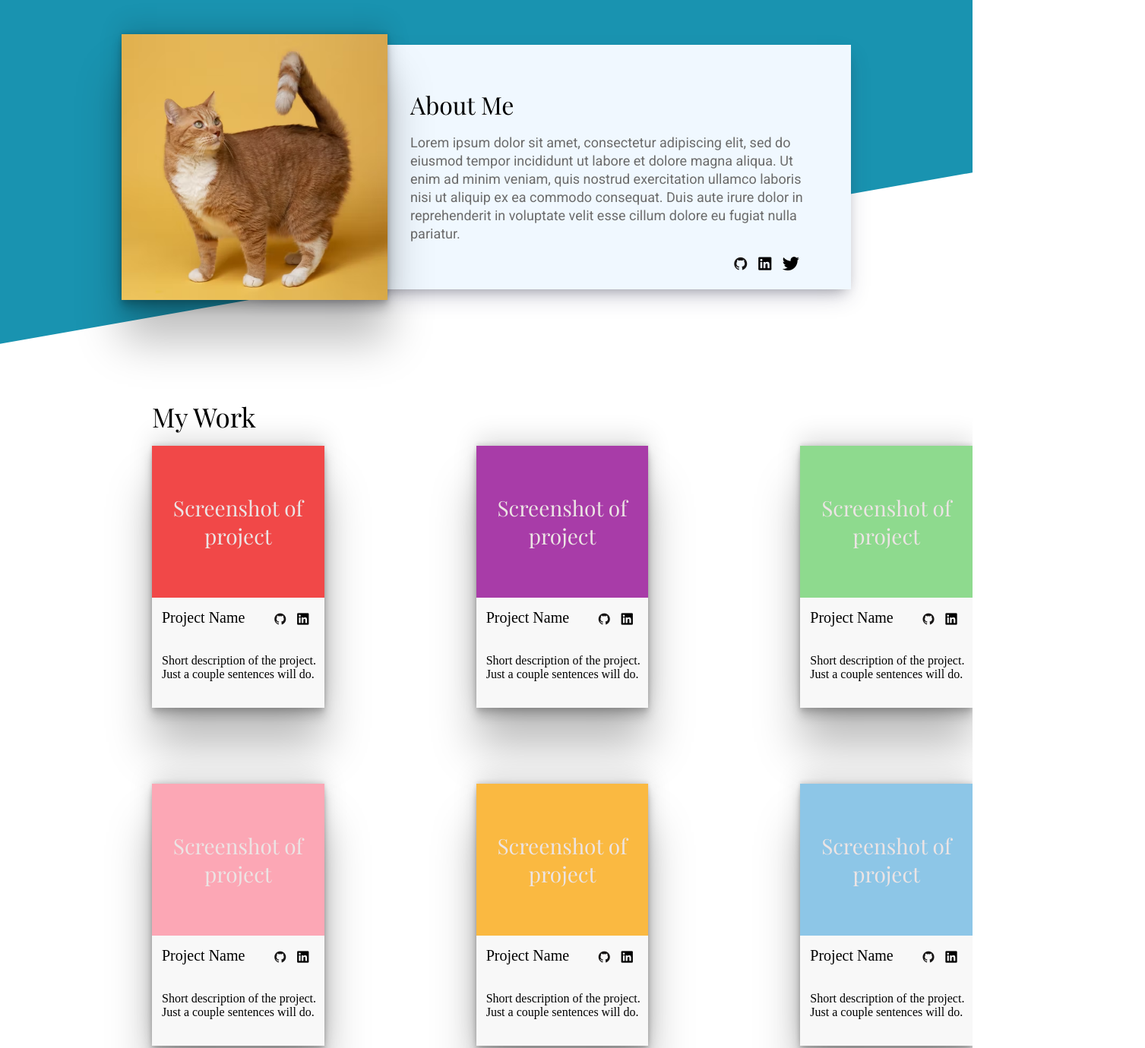
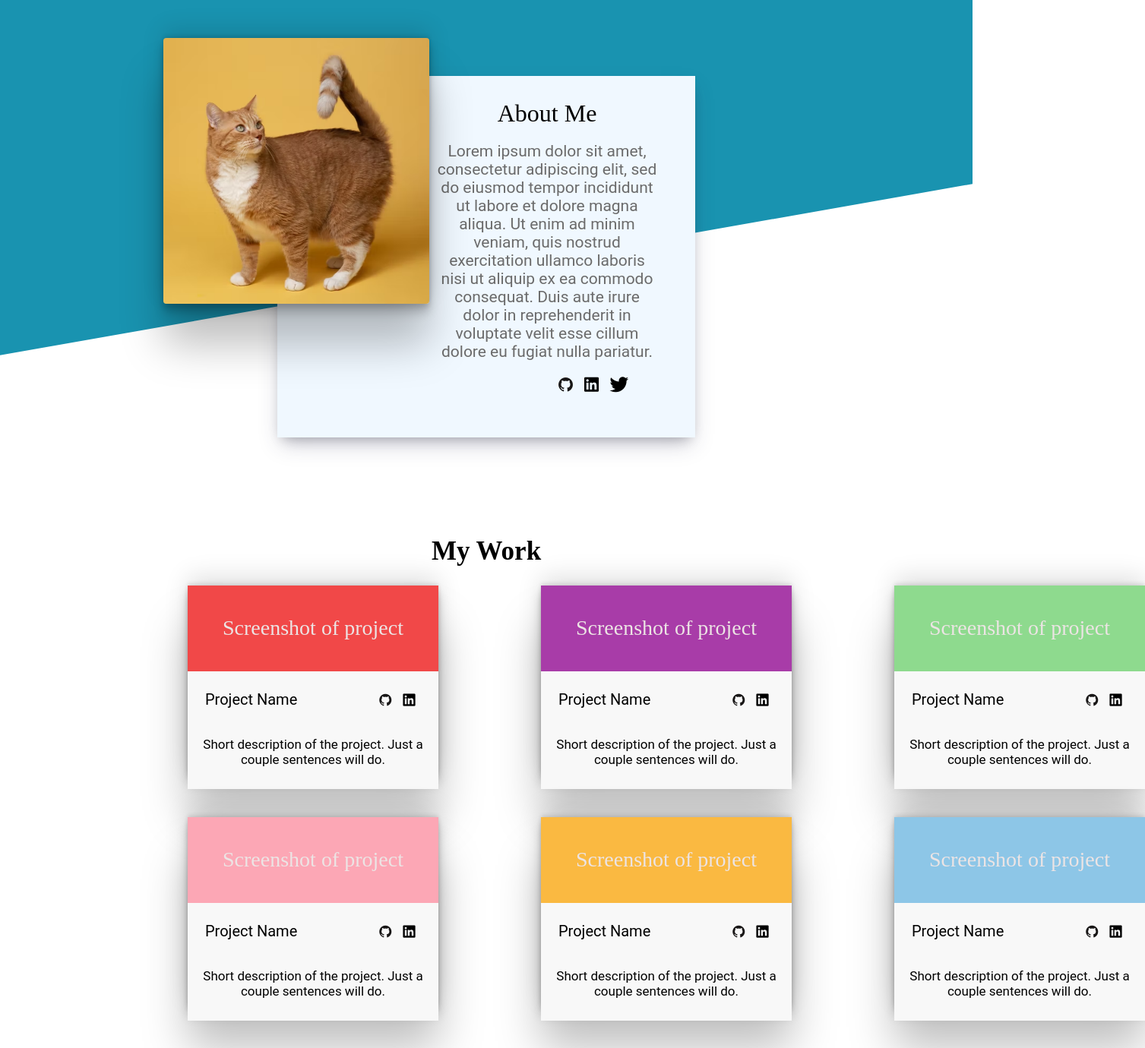
Before and after one commit to Jwilkins48/Responsive-practice, a plain HTML site: page index.html in a window 1280 px wide. Shown: the top 1380 px of the page at 76% size, 1507 px wide, since content can reach past the window. Drawn offline with nearby package versions, Linux system fonts and the light colour scheme.

Commit message:
updated format

```diff
--- a/index.html
+++ b/index.html
@@ -17,8 +17,8 @@
         <div class="aboutMe">
             <h1>About Me</h1>
             <p>Lorem ipsum dolor sit amet, consectetur adipiscing elit, sed do eiusmod
-                tempor incididunt ut labore et dolore magna aliqua. Ut<br> enim ad minim
-                veniam, quis nostrud exercitation ullamco laboris<br> nisi ut aliquip ex
+                tempor incididunt ut labore et dolore magna aliqua. Ut enim ad minim
+                veniam, quis nostrud exercitation ullamco laboris nisi ut aliquip ex
                 ea commodo consequat. Duis aute irure dolor in reprehenderit in
                 voluptate velit esse cillum dolore eu fugiat nulla pariatur.
             </p>
@@ -31,7 +31,7 @@
     </section>
 
     <section class="myWorkContainer">
-        <p class="myWorkHeader">My Work</p>
+        <h2 class="myWorkHeader">My Work</h2>
 
         <div class="allProjectsContainer">
             <div class="projectDisplayContainer">
@@ -128,7 +128,7 @@
 
             <div class="contactInfoContainer">
                 <p>555-555-5555</p>
-                <p>JJWW@gmail.com</p>
+                <p>JennaWilkins@gmail.com</p>
             </div>
 
             <div class="contactIcons">
@@ -139,7 +139,7 @@
         </div>
 
         <div class="contactrightInfo">
-            <img width="540px" height="auto alt="cat" src="images/cat.avif">
+            <img class="catImg2" width="300px" height="auto" alt="cat" src="images/cat.avif">
         </div>
 
     </section>
--- a/style.css
+++ b/style.css
@@ -1,29 +1,101 @@
-@import url('https://fonts.googleapis.com/css2?family=Playfair+Display&family=Roboto&display=swap');
+/* ABOUT ME - PHONE SIZE */
+* {
+    box-sizing: border-box;
+}
 
-body{
+body {
     margin: 0;
-    padding: 0;
+    font-family: 'Roboto', sans-serif;
 }
-.catImg{
-    margin-right: -180px;
+
+.catImg {
+    margin-top: 5px;
+    width: 360px;
+    height: auto;
+    border-radius: 4px;
+}
+
+.aboutMeContainer {
+    display: flex;
+    flex-direction: column;
+    align-items: center;
+    margin-bottom: 80px;
+}
+
+.aboutMe {
+    font-family: 'Playfair Display', serif;
+    width: 65%;
+    font-size: 20px;
+    margin: auto;
+    text-align: center;
+}
+.aboutMe p{
+    color: #6b6b6b;
+    font-family: 'Roboto', sans-serif;
+
+}
+
+.background {
+    background-color: #1993b0;
+    position: absolute;
+    height: 1955px;
+    width: 100%;
+    top: -1600px;
+    transform: skewY(-10deg);
+    z-index: -1;
+}
+
+/* ABOUT ME - TABLET */
+@media(min-width: 700px) {
+    .catImg {
         width: 350px;
         height: auto;
         z-index: 1;
-    box-shadow: rgba(0, 0, 0, 0.25) 0px 54px 55px, rgba(0, 0, 0, 0.12) 0px -12px 30px, rgba(0, 0, 0, 0.12) 0px 4px 6px, rgba(0, 0, 0, 0.17) 0px 12px 13px, rgba(0, 0, 0, 0.09) 0px -3px 5px;
+        margin-left: -350px;
+        box-shadow: rgba(50, 50, 93, 0.25) 0px 13px 27px -5px, rgba(0, 0, 0, 0.3) 0px 8px 16px -8px;
     }
-.aboutMeContainer{
+
+    .aboutMeContainer {
+        width: 50%;
+        margin: auto;
         margin-top: 45px;
         margin-bottom: 130px;
         display: flex;
         align-items: center;
         justify-content: center;
+        font-family: 'Roboto', sans-serif;
+
+    }
+
+    .aboutMe {
+        margin-top: -300px;
+        line-height: 24px;
+        font-size: 20px;
+        background-color: aliceblue;
+        min-width: 550px;
+        padding: 40px 30px 55px 210px;
+        position: relative;
+        box-shadow: rgba(50, 50, 93, 0.25) 0px 13px 27px -5px, rgba(0, 0, 0, 0.3) 0px 8px 16px -8px;
+    }
+
+    .aboutMe p {
+        font-size: 21px;
+        color: #6b6b6b;
+    }
+}
+
+/* ABOUT ME - DESKTOP */
+@media(min-width: 900px) {
+    .catImg{
+        margin-right: 150px;
+        z-index: 1;
+        box-shadow: rgba(0, 0, 0, 0.25) 0px 54px 55px, rgba(0, 0, 0, 0.12) 0px -12px 30px, rgba(0, 0, 0, 0.12) 0px 4px 6px, rgba(0, 0, 0, 0.17) 0px 12px 13px, rgba(0, 0, 0, 0.09) 0px -3px 5px;
     }
     .aboutMe{
         line-height: 24px;
-    font-size: 18px;
         background-color: aliceblue;
-    max-width: 550px;
-    padding: 40px 30px 55px 210px;
+        max-width: 450px;
+        padding: 10px 50px 90px 210px;
         position: relative;
         box-shadow: rgba(50, 50, 93, 0.25) 0px 13px 27px -5px, rgba(0, 0, 0, 0.3) 0px 8px 16px -8px;
     }
@@ -43,84 +115,41 @@ body{
         margin-bottom: -30px;
         margin-right: 38px;
     }
-.iconContainer i{
-    cursor: pointer;
-}
-.background{
-    background-color: #1993b0;
-    position: absolute;
-    height: 1940px;
-    width: 100%;
-    top: -1600px;
-    transform: skewY(-10deg);
-    z-index: -1;
-}
-
-/* Mobile  */
-@media (max-width: 600px) {
-    .background{
-        width: 650px;
-    }
-    .catImg{
-        margin-right: 0px;
-    }
-    .aboutMe{
-       width: 200px;
-       padding: 50px;
-       display: flex;
-       flex-direction: column;
-       text-align: center;
-       box-shadow: none;
-       background-color: transparent;
-    }
-    .aboutMeContainer{
-        display: flex;
-        flex-direction: column;
-    }
-    .iconContainer{
-        margin-right: 50px;
-    }
 
 }
 
-/* Tablet */
-@media (max-width: 900px){
-    body{
-        width: 90%;
-    }
-    .aboutMeContainer{
-        padding: 0 40px 0;
-    }
-    .background{
-        width: 1050px;
-    }
+
+
+/* MY WORK SECTION - PHONE */
+.myWorkContainer {
+    width: 70%;
+    font-size: 20px;
+    margin: auto;
+    text-align: center;
 }
 
-
-/* My Work Section */
-.projectDisplayContainer{
-    background-color: #1993b0;
-    max-width: 350px;
-    min-width: 200px;
-    margin: 10px 0px 90px 200px;
-    height: 345px;
+.projectDisplayContainer {
+    margin: 5px 0px 50px 0px;
+    max-width: 300px;
+    height: 250px;
     box-shadow: rgba(0, 0, 0, 0.25) 0px 54px 55px, rgba(0, 0, 0, 0.12) 0px -12px 30px, rgba(0, 0, 0, 0.12) 0px 4px 6px, rgba(0, 0, 0, 0.17) 0px 12px 13px, rgba(0, 0, 0, 0.09) 0px -3px 5px;
 }
 
-.workDescription{
-    height: 42%;
+.workDescription {
+    padding: 10px;
+    font-size: 17px;
+    height: 62%;
     background-color: #f8f8f8;
 }
-.projectName{
+
+.projectName {
     margin-top: 0;
     padding: 15px 0 0px 13px;
     font-size: 20px;
 }
-.description{
-    padding: 0px 0px 10px 13px;
-}
-.screenShot{
-    height: 58%;
+
+.screenShot {
+    height: 45%;
     font-family: 'Playfair Display', serif;
     display: flex;
     justify-content: center;
@@ -129,80 +158,143 @@ body{
     color: rgb(236, 228, 228);
     text-align: center;
 }
-.myWorkHeader{
-    margin-left: 200px;
+
+.myWorkHeader {
     font-size: 35px;
-    margin-bottom: 5px;
+    margin-bottom: 15px;
     font-family: 'Playfair Display', serif;
 }
-.red{ background-color: #f14848;}
-.purple{ background-color: #a83ca8;}
-.green{ background-color: #8eda8e;}
-.pink{ background-color: #fca7b5;}
-.orange{ background-color: #fab941;}
-.blue{ background-color: #8dc6e7;}
 
-.allProjectsContainer{
-    display: grid;
-    grid-template-columns: repeat(3, 1fr);
+.red {
+    background-color: #f14848;
 }
 
-.projectInfoContainer{
+.purple {
+    background-color: #a83ca8;
+}
+
+.green {
+    background-color: #8eda8e;
+}
+
+.pink {
+    background-color: #fca7b5;
+}
+
+.orange {
+    background-color: #fab941;
+}
+
+.blue {
+    background-color: #8dc6e7;
+}
+
+.projectInfoContainer {
     display: flex;
     align-items: center;
     justify-content: space-between;
 }
-.projectInfoIcons{
+
+.projectInfoIcons {
     margin-right: 20px;
 }
-.projectInfoIcons i{
-    margin-left: 10px ;
+
+.projectInfoIcons i {
+    margin-left: 10px;
 }
 
-/* tablet */
-@media (max-width: 900px) {
-    .myWorkHeader{
-        margin-left: 60px;
+
+/* MY WORK SECTION - TABLET */
+@media(min-width: 700px) {
+    .myWorkContainer{
+        margin-bottom: 50px;
     }
-
-    .allProjectsContainer{
+    .allProjectsContainer {
         display: grid;
         grid-template-columns: repeat(2, 1fr);
+        column-gap: 80px;
     }
-
     .projectDisplayContainer{
-
+        min-width: 300px;
+        margin-left: -45px;
+    }
+    .myWorkHeader{
+        margin-bottom: 20px;
     }
 }
 
-/* phone */
-@media (max-width: 900px) {
+/* MY WORK SECTION - DESKTOP */
+@media(min-width: 900px) {
+    .myWorkContainer{
+        margin-bottom: 50px;
+    }
+    .allProjectsContainer {
+        display: grid;
+        grid-template-columns: repeat(3, 1fr);
+    }
+    .projectDisplayContainer{
+        min-width: 330px;
+        margin-left: 55px;
+    }
     .myWorkHeader{
-        text-align: center;
-        display: flex;
-        align-items: center;
-        justify-content: center;
-    }
-
-    .allProjectsContainer{
-        display: grid;
-        grid-template-columns: repeat(1, 1fr);
+        margin-bottom: 20px;
     }
 }
 
 
-/* Contact section */
-.contactContainer{
-    justify-content: center;
-    align-items: center;
-    font-size: 18px;
-    gap: 150px;
+
+/* CONTACT ME SECTION - PHONE */
+.contactContainer {
+    font-family: 'Roboto', sans-serif;
+    color: rgb(230, 230, 230);
     background-color: #1993b0;
-    display: flex;
-    height: 440px;
-    color: #f5f5f5;
+    font-size: 20px;
+    margin: auto;
+    text-align: center;
+}
+
+.contactLeftInfo h2 {
+    padding-top: 20px;
     font-family: 'Playfair Display', serif;
 }
-.contactIcons i{
-    color: #161616;
+
+.catImg2 {
+    margin-top: 20px;
+    border-radius: 5px;
 }
+
+.contactIcons {
+    color: black;
+}
+
+/* CONTACT ME SECTION - TABLET */
+@media(min-width: 700px) {
+    .contactContainer{
+        display: flex;
+    }
+    .contactrightInfo{
+        display: flex;
+        align-items: center;
+        margin-right: 8px;
+    }
+}
+
+
+/* CONTACT ME SECTION - DESKTOP */
+@media(min-width: 900px) {
+    .contactContainer{
+        display: flex;
+        align-items: center;
+        justify-content: space-evenly;
+    }
+    .contactrightInfo{
+        display: flex;
+        align-items: center;
+        margin-right: 8px;
+    }
+    .catImg2 {
+       width: 450px;
+       height: auto;
+       margin-right: 20px;
+    }
+}
```
Also changed, not shown: script.js (deleted). Lines whose indentation alone changed are shown as unchanged.
